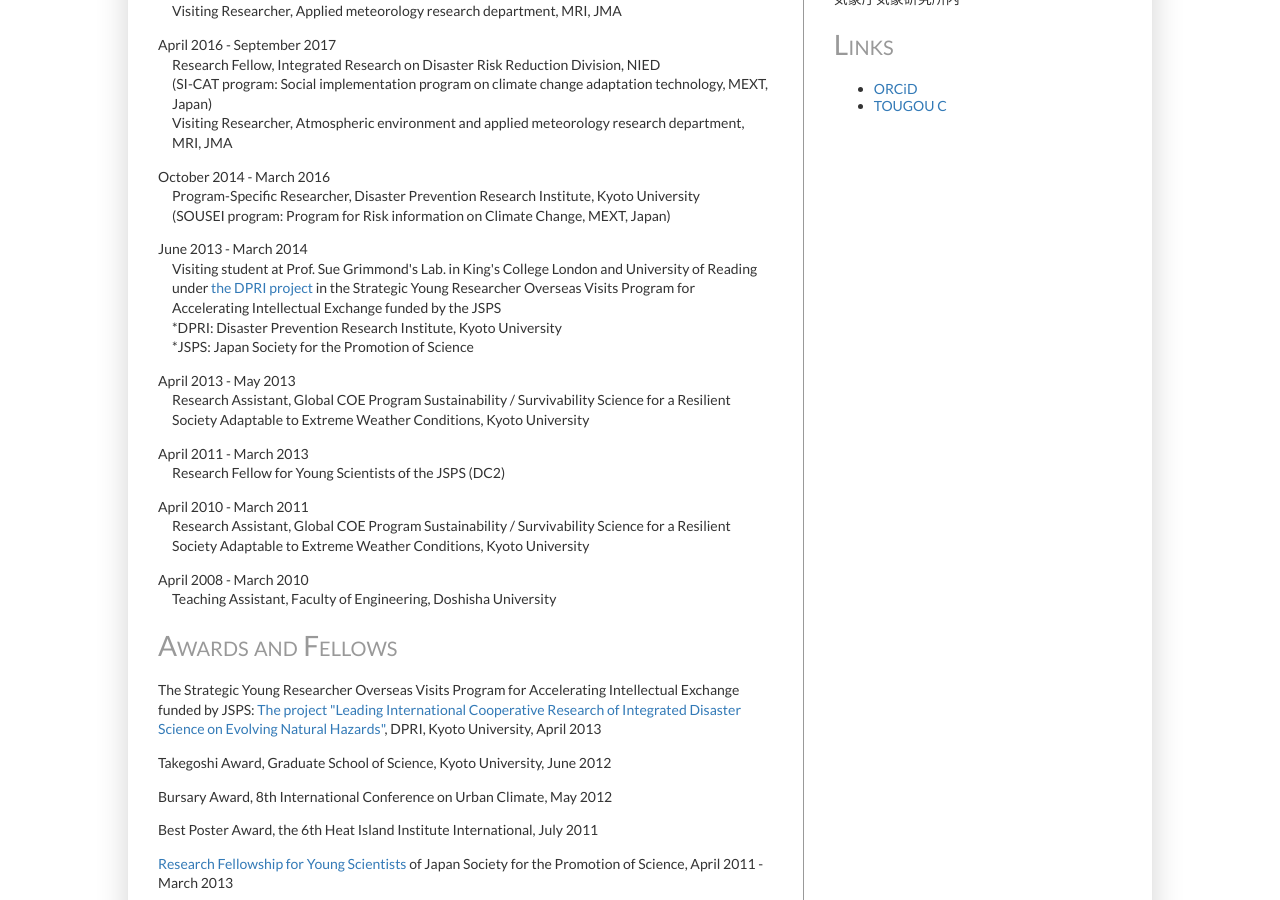
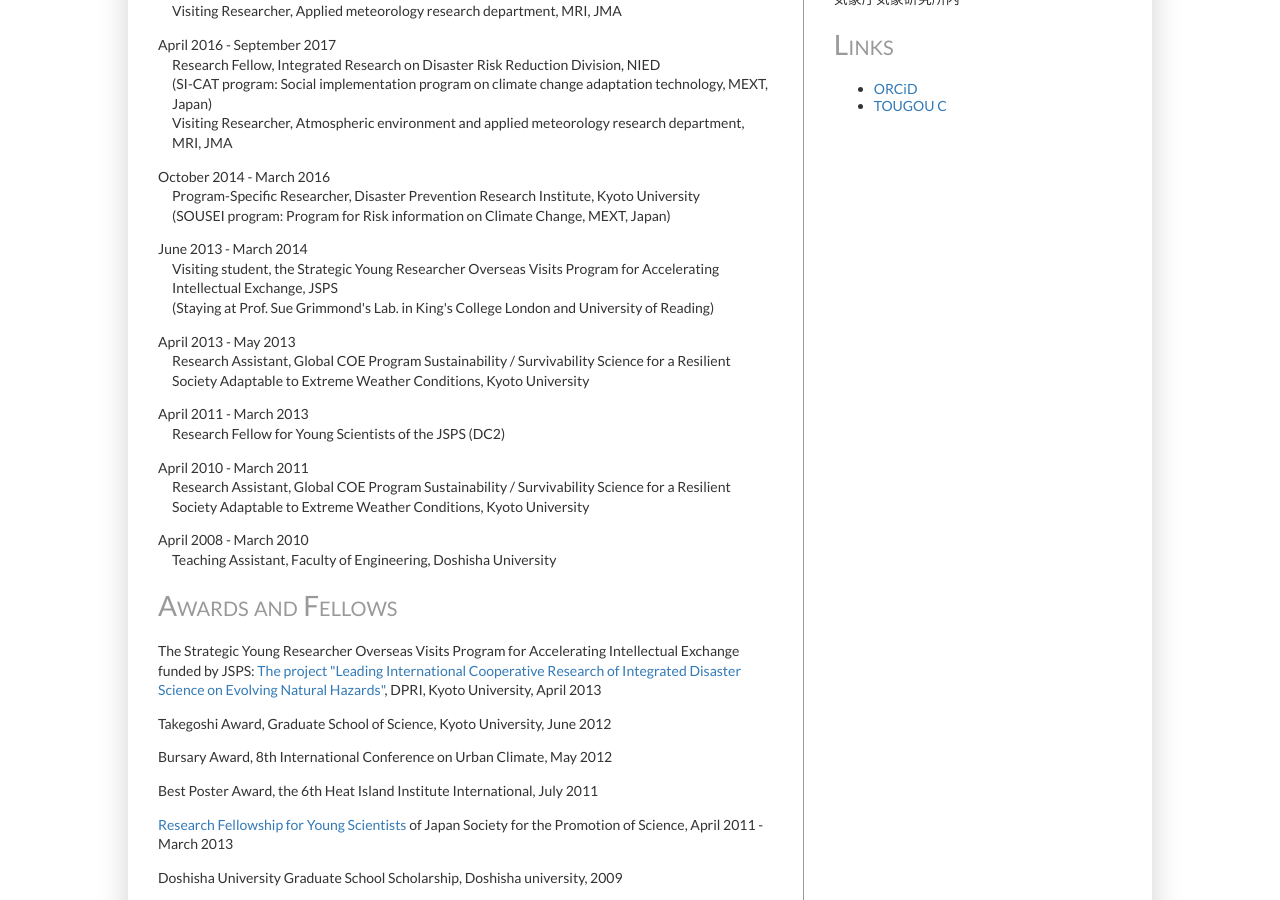
Before and after one commit to rui-climbiz/rui-climbiz.github.io, a Jekyll site: the page built from about.html, in a window 1280 px wide and 900 px high, scrolled down 418 px. Built offline with Jekyll 4.4.1, drawn with Linux system fonts in a browser that asks for light colours.

Commit message:
Update about.html

```diff
--- a/about.html
+++ b/about.html
@@ -25,9 +25,8 @@
  Program-Specific Researcher, Disaster Prevention Research Institute, Kyoto University<br />
  (SOUSEI program: Program for Risk information on Climate Change, MEXT, Japan)</p>
 <p>June 2013 - March 2014<br />
- Visiting student at Prof. Sue Grimmond's Lab. in King's College London and University of Reading under <a href="http://zunou-kasoku.dpri.kyoto-u.ac.jp/en/index.html">the DPRI project</a> in the Strategic Young Researcher Overseas Visits Program for Accelerating Intellectual Exchange funded by the JSPS<br />
- *DPRI: Disaster Prevention Research Institute, Kyoto University<br />
- *JSPS: Japan Society for the Promotion of Science</p>
+ Visiting student, the Strategic Young Researcher Overseas Visits Program for Accelerating Intellectual Exchange, JSPS<br />
+ (Staying at Prof. Sue Grimmond's Lab. in King's College London and University of Reading)</p>
 <p>April 2013 - May 2013<br />
  Research Assistant, Global COE Program Sustainability / Survivability Science for a Resilient Society Adaptable to Extreme Weather Conditions, Kyoto University</p>
 <p>April 2011 - March 2013<br />
```
